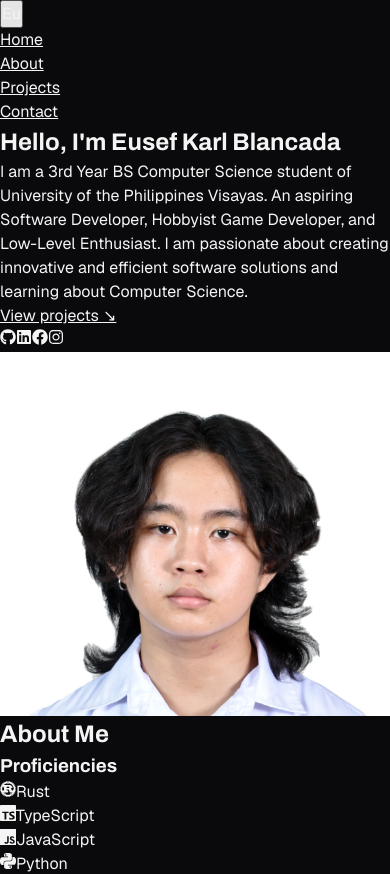
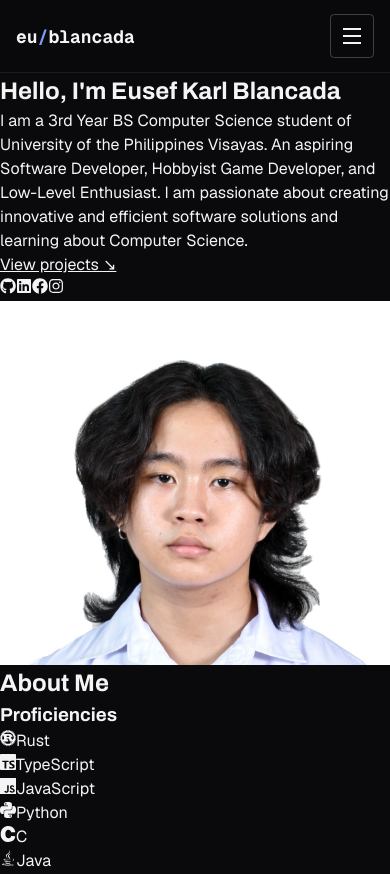
Before and after one commit to evolto06/profilewebsite, a React (Vite) app: page / in a window 390 px wide. Shown: the top 874 px of the page. Built offline with nearby package versions, Linux system fonts and the light colour scheme.

Commit message:
feat: redesign navigation with mobile menu button

```diff
--- a/src/components/Navbar.tsx
+++ b/src/components/Navbar.tsx
@@ -1,4 +1,15 @@
 import { useState } from 'react';
+
+type NavLink = {
+  href: string;
+  label: string;
+};
+
+const navLinks: NavLink[] = [
+  { href: '#work', label: '01 Work' },
+  { href: '#stack', label: '02 Stack' },
+  { href: '#about', label: '03 About' },
+];
 
 const Navbar = () => {
   const [menuOpen, setMenuOpen] = useState(false);
@@ -6,41 +17,39 @@ const Navbar = () => {
   const closeMenu = () => setMenuOpen(false);
 
   return (
-    <nav className="navbar">
-      <div className="nav-container">
+    <header className="site-header">
+      <nav className="nav-container" aria-label="Primary">
+        <a href="#top" className="nav-wordmark" onClick={closeMenu}>
+          eu<span className="accent-text">/</span>blancada
+        </a>
         <button
           type="button"
-          className="nav-logo"
+          className="nav-toggle"
+          aria-label={menuOpen ? 'Close menu' : 'Open menu'}
           aria-expanded={menuOpen}
           aria-controls="primary-navigation"
           onClick={() => setMenuOpen((open) => !open)}
         >
-          Eu
+          <span aria-hidden="true" />
+          <span aria-hidden="true" />
+          <span aria-hidden="true" />
         </button>
         <ul id="primary-navigation" className={`nav-menu${menuOpen ? ' is-open' : ''}`}>
-          <li className="nav-item">
-            <a href="#home" className="nav-link" onClick={closeMenu}>
-              Home
-            </a>
-          </li>
-          <li className="nav-item">
-            <a href="#about" className="nav-link" onClick={closeMenu}>
-              About
-            </a>
-          </li>
-          <li className="nav-item">
-            <a href="#projects" className="nav-link" onClick={closeMenu}>
-              Projects
-            </a>
-          </li>
-          <li className="nav-item">
-            <a href="#contact" className="nav-link" onClick={closeMenu}>
-              Contact
+          {navLinks.map((link) => (
+            <li key={link.href}>
+              <a href={link.href} className="nav-link" onClick={closeMenu}>
+                {link.label}
+              </a>
+            </li>
+          ))}
+          <li>
+            <a href="#contact" className="nav-cta" onClick={closeMenu}>
+              Let’s talk
             </a>
           </li>
         </ul>
-      </div>
-    </nav>
+      </nav>
+    </header>
   );
 };
 
--- a/src/index.css
+++ b/src/index.css
@@ -82,6 +82,149 @@ textarea {
   outline-offset: 3px;
 }
 
+.accent-text {
+  color: var(--accent);
+}
+
+/* Navigation */
+.site-header {
+  position: sticky;
+  top: 0;
+  z-index: 10;
+  background: rgba(10, 10, 12, 0.82);
+  backdrop-filter: blur(14px);
+  border-bottom: 1px solid var(--border-hairline);
+}
+
+.nav-container {
+  max-width: var(--content-width);
+  min-height: var(--nav-height);
+  margin: 0 auto;
+  padding: 0 var(--gutter);
+  display: flex;
+  align-items: center;
+  justify-content: space-between;
+  gap: 12px;
+}
+
+.nav-wordmark {
+  display: inline-flex;
+  align-items: center;
+  min-height: 44px;
+  font-family: var(--font-mono);
+  font-size: 18px;
+  font-weight: 700;
+  color: var(--text);
+  text-decoration: none;
+}
+
+.nav-menu {
+  display: flex;
+  align-items: center;
+  gap: 4px;
+  list-style: none;
+}
+
+.nav-link {
+  display: inline-flex;
+  align-items: center;
+  min-height: 44px;
+  padding: 0 14px;
+  font-family: var(--font-mono);
+  font-size: 13px;
+  color: var(--muted);
+  text-decoration: none;
+  transition: color 0.2s ease;
+}
+
+.nav-link:hover {
+  color: var(--text);
+}
+
+.nav-cta {
+  display: inline-flex;
+  align-items: center;
+  min-height: 44px;
+  margin-left: 8px;
+  padding: 0 18px;
+  border-radius: var(--radius-sm);
+  background: var(--accent);
+  color: var(--on-accent);
+  font-family: var(--font-display);
+  font-stretch: 112%;
+  font-size: 14px;
+  font-weight: 700;
+  text-decoration: none;
+}
+
+.nav-toggle {
+  display: none;
+  width: 44px;
+  height: 44px;
+  flex-direction: column;
+  align-items: center;
+  justify-content: center;
+  gap: 5px;
+  border: 1px solid var(--border-strong);
+  border-radius: var(--radius-sm);
+  background: transparent;
+  cursor: pointer;
+}
+
+.nav-toggle span {
+  width: 18px;
+  height: 2px;
+  background: var(--text);
+  transition: transform 0.2s ease, opacity 0.2s ease;
+}
+
+.nav-toggle[aria-expanded='true'] span:nth-child(1) {
+  transform: translateY(7px) rotate(45deg);
+}
+
+.nav-toggle[aria-expanded='true'] span:nth-child(2) {
+  opacity: 0;
+}
+
+.nav-toggle[aria-expanded='true'] span:nth-child(3) {
+  transform: translateY(-7px) rotate(-45deg);
+}
+
+@media (max-width: 640px) {
+  .nav-toggle {
+    display: flex;
+  }
+
+  .nav-menu {
+    display: none;
+    position: absolute;
+    top: 100%;
+    left: 0;
+    right: 0;
+    flex-direction: column;
+    align-items: stretch;
+    padding: 8px var(--gutter) 20px;
+    background: var(--bg);
+    border-bottom: 1px solid var(--border-hairline);
+  }
+
+  .nav-menu.is-open {
+    display: flex;
+  }
+
+  .nav-link {
+    display: flex;
+    padding: 0;
+    font-size: 14px;
+  }
+
+  .nav-cta {
+    display: flex;
+    justify-content: center;
+    margin: 8px 0 0;
+  }
+}
+
 /* Motion */
 @media (prefers-reduced-motion: reduce) {
   html {
```
